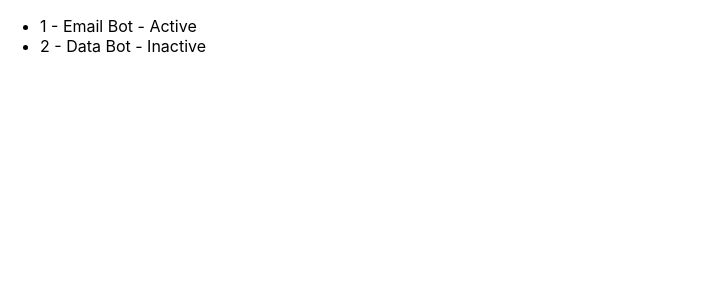
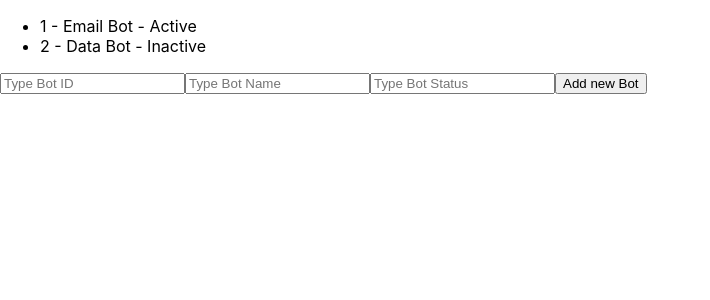
Before and after one commit to ChrisBrowne01/reactsample19, a React (Create React App) app: page / in a window 1280 px wide. Shown: the top 300 px of the page, without its empty margins (0-710 px from the left). Built offline with nearby package versions, Linux system fonts and the light colour scheme.

Commit message:
Refactor bot state management and implement input handling in DynamicBotManager

```diff
--- a/src/DynamicBotManager.js
+++ b/src/DynamicBotManager.js
@@ -3,13 +3,26 @@ import { useState } from 'react'
 
 const DynamicBotManager = () => {
   //  useState hook for list of bots
-  const [bots, setBots] = useState([
+  const [bots, setBotValues] = useState([
     { id: '1', name: 'Email Bot', status: 'Active' },
     { id: '2', name: 'Data Bot', status: 'Inactive' }
   ]);
 
   // useState hook for new bot object
   const [newBot, setNewBot] = useState({id: '', name: '', status: ''});
+
+  // Implement input change handler
+
+
+  // Implement add bot functionality
+  const addBotToList = () => {
+    if (newBot.id.trim() !== '' && newBot.name.trim() !== '' && newBot.status.trim() !== '') {
+      setBotValues([...bots, newBot]);
+      setNewBot({id: '', name: '', status: ''});
+    }
+  }
+
+  // Implement delete bot functionality
 
   return (
     <div>
@@ -18,7 +31,10 @@ const DynamicBotManager = () => {
           bots.map(bot=> <li><span>{bot.id} - {bot.name} - {bot.status}</span></li>)
         }
       </ul>
-
+      <input type="text" value={newBot.id} onChange={(e)=> setNewBot({...newBot, id: e.target.value})} placeholder="Type Bot ID" />
+      <input type="text" value={newBot.name} onChange={(e)=> setNewBot({...newBot, name: e.target.value})} placeholder="Type Bot Name" />
+      <input type="text" value={newBot.status} onChange={(e)=> setNewBot({...newBot, status: e.target.value})} placeholder="Type Bot Status" />
+      <button onClick={addBotToList}>Add new Bot</button>
     </div>
   )
 }
```
